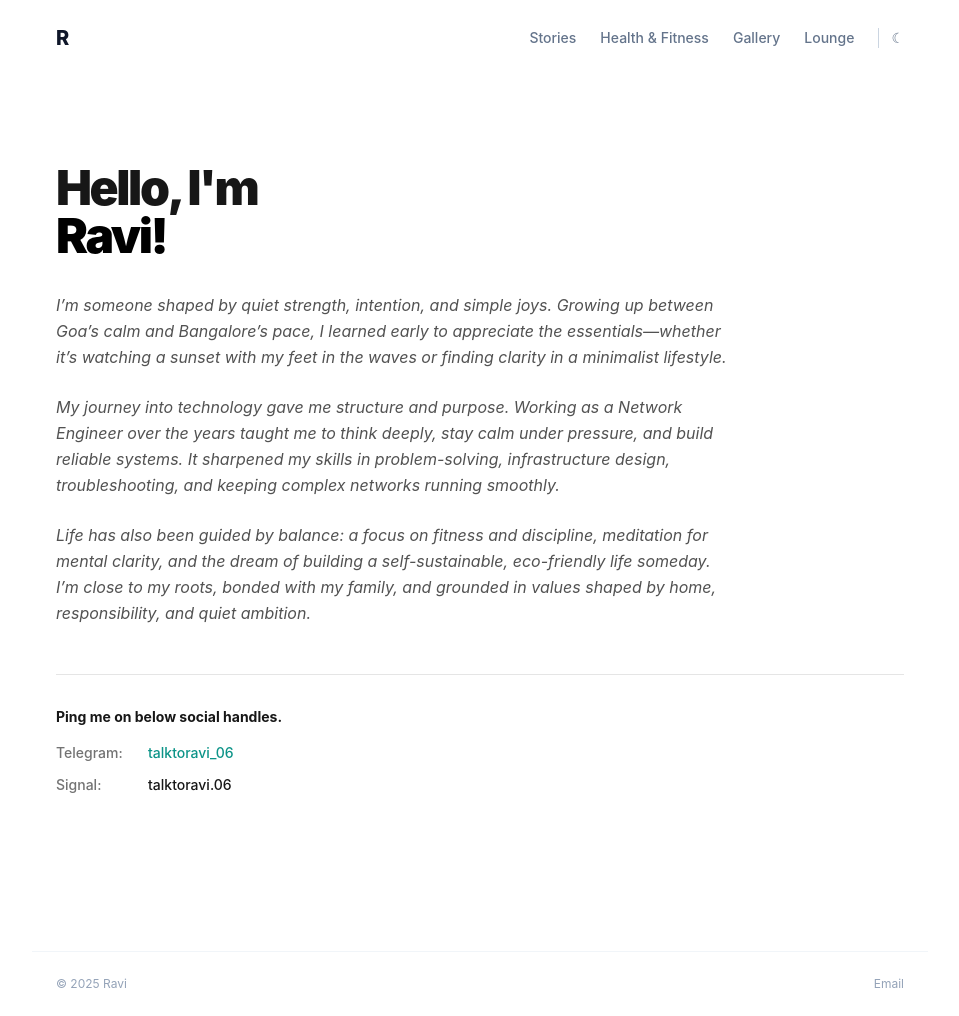
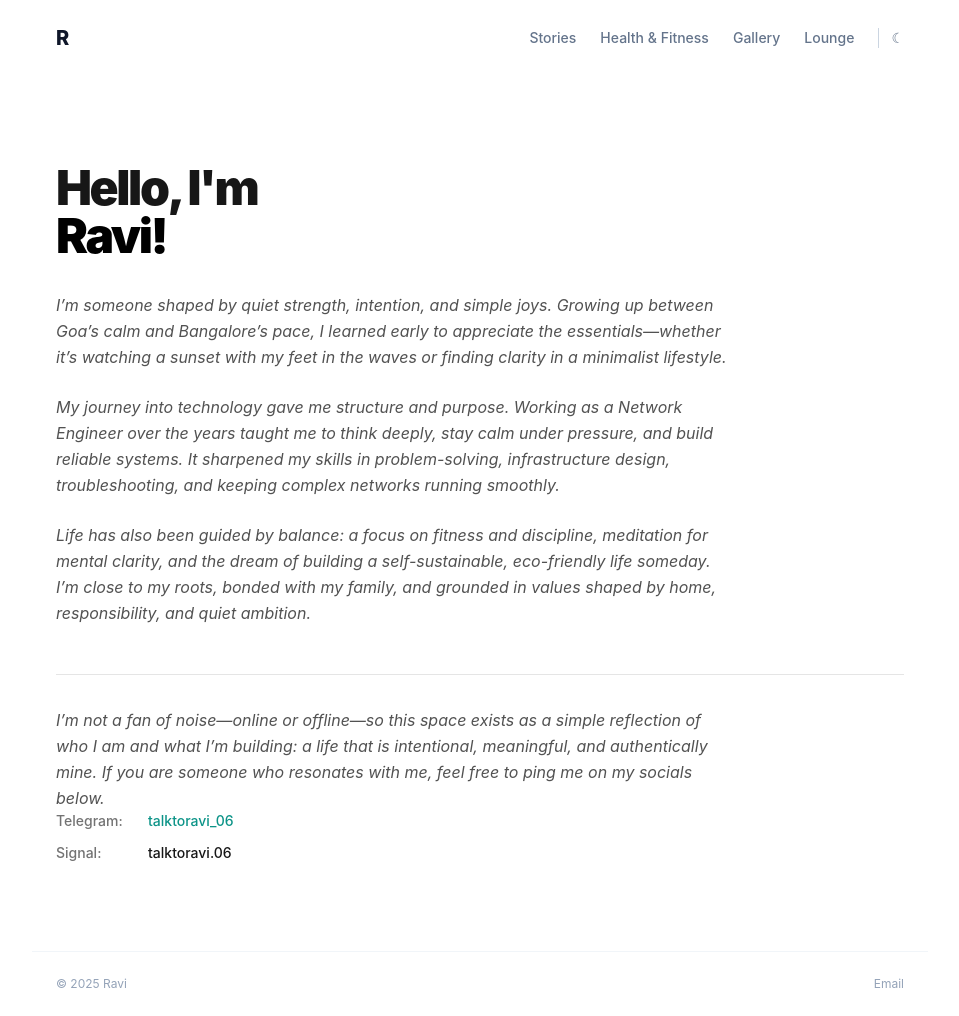
Before and after one commit to diaryofravi/me, a Jekyll site: the page built from index.html, in a window 1280 px wide and 1016 px high. Shown: the whole window, without its empty margins (160-1119 px from the left). Built offline with Jekyll 4.4.1, drawn with Linux system fonts in a browser that asks for light colours; nearby versions of some CDN libraries.

Commit message:
Update index.html

```diff
--- a/index.html
+++ b/index.html
@@ -29,13 +29,13 @@ permalink: /
 
 <!-- Section 2: Contact / Socials -->
 <section class="mt-12 pt-8 border-t border-neutral-200 dark:border-neutral-800">
-  <div class="max-w-2xl">
-
-    <!-- Heading text -->
-    <p class="text-sm font-bold text-neutral-900 dark:text-white mb-4">
-      Ping me on below social handles.
+  <div class="text-base italic text-neutral-600 dark:text-neutral-400 leading-relaxed max-w-2xl font-normal space-y-6">
+    <p>
+      I’m not a fan of noise—online or offline—so this space exists as a simple reflection of who I am and what I’m building: a life that is intentional, meaningful, and authentically mine.
+      If you are someone who resonates with me, feel free to ping me on my socials below.
     </p>
 
+  </div>
     <!-- Usernames List -->
     <div class="space-y-3 text-sm font-medium">
 
```
